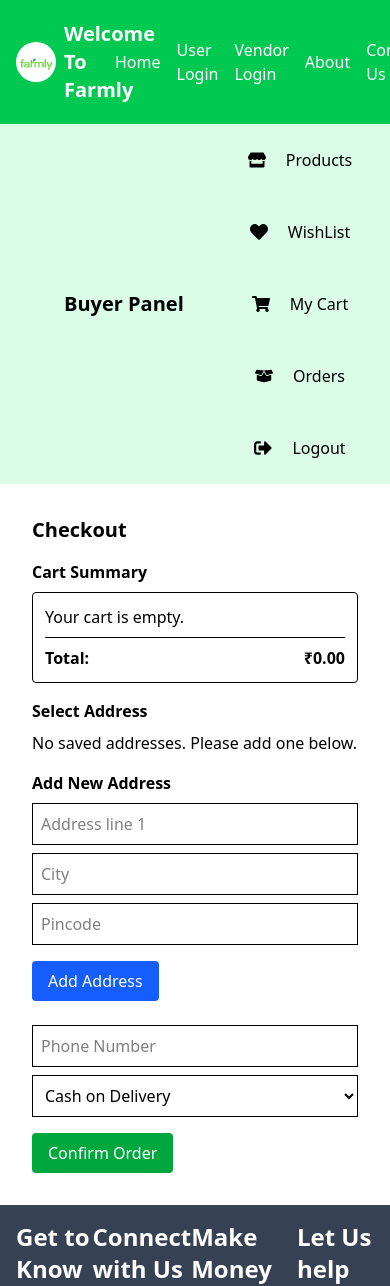
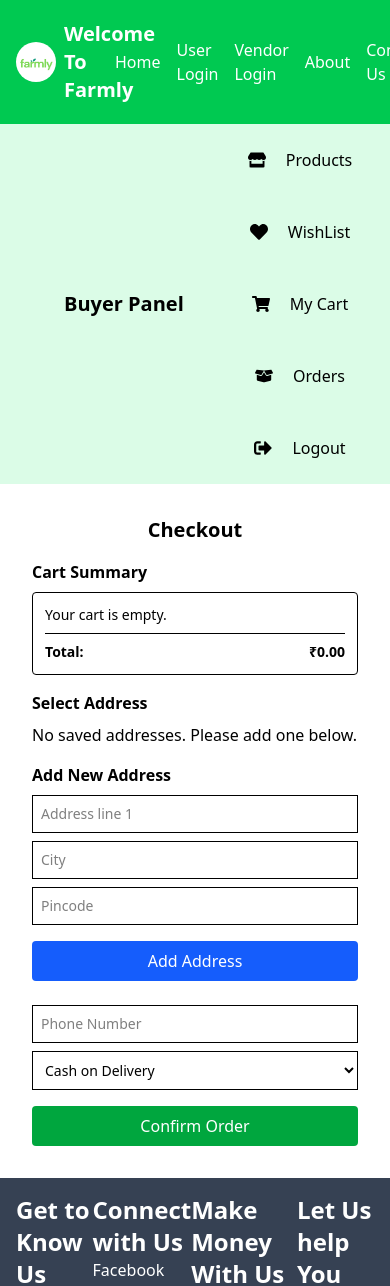
Before and after one commit to Sarat20/farmly, a React (Vite) app in the folder frontend/: page /user/checkout in a window 390 px wide. Shown: the top 1286 px of the page. Built offline with nearby package versions, Linux system fonts and the light colour scheme.

Commit message:
Update Checkout.jsx for responsive

```diff
--- a/frontend/src/pages/Checkout.jsx
+++ b/frontend/src/pages/Checkout.jsx
@@ -10,7 +10,6 @@
     const [phone, setPhone] = useState('');
     const [paymentMethod, setPaymentMethod] = useState('COD');
     const navigate = useNavigate();
-
 
     useEffect(() => {
         setAddresses(contextAddresses);
@@ -89,17 +88,17 @@
     };
 
     return (
-        <div className="p-4 max-w-lg mx-auto">
-            <h2 className="text-xl font-bold mb-4">Checkout</h2>
+        <div className="p-4 max-w-lg mx-auto w-full">
+            <h2 className="text-xl font-bold mb-4 text-center sm:text-left">Checkout</h2>
 
             <h3 className="font-semibold mb-2">Cart Summary</h3>
-            <ul className="mb-4 border p-3 rounded">
+            <ul className="mb-4 border p-3 rounded text-sm sm:text-base">
                 {cart.length === 0 ? (
                     <p>Your cart is empty.</p>
                 ) : (
                     cart.map((item) => (
-                        <li key={item._id} className="flex justify-between items-center mb-1">
-                            <span>{item.Name} x {item.quantity}</span>
+                        <li key={item._id} className="flex justify-between items-center mb-1 flex-wrap">
+                            <span className="w-full sm:w-auto">{item.Name} x {item.quantity}</span>
                             <span>₹{(item.Price * item.quantity).toFixed(2)}</span>
                         </li>
                     ))
@@ -112,11 +111,11 @@
 
             <h3 className="font-semibold mb-2">Select Address</h3>
             {addresses.length === 0 && <p className="mb-4">No saved addresses. Please add one below.</p>}
-            <ul className="mb-4">
+            <ul className="mb-4 space-y-2">
                 {addresses.map((addr, i) => (
                     <li
                         key={i}
-                        className="mb-2 flex items-center justify-between border p-2 rounded"
+                        className="flex flex-col sm:flex-row sm:items-center justify-between border p-2 rounded gap-2"
                     >
                         <label className="flex items-center space-x-2 cursor-pointer">
                             <input
@@ -126,11 +125,11 @@
                                 onChange={() => setSelectedAddressIndex(i)}
                                 className="mr-2"
                             />
-                            <span>{`${addr.line1}, ${addr.city} - ${addr.pincode}`}</span>
+                            <span className="text-sm sm:text-base">{`${addr.line1}, ${addr.city} - ${addr.pincode}`}</span>
                         </label>
                         <button
                             onClick={() => handleDeleteAddress(i)}
-                            className="text-red-600 hover:text-red-800"
+                            className="text-red-600 hover:text-red-800 text-sm"
                             title="Delete address"
                             aria-label="Delete address"
                         >
@@ -146,25 +145,25 @@
                 placeholder="Address line 1"
                 value={newAddress.line1}
                 onChange={(e) => setNewAddress({ ...newAddress, line1: e.target.value })}
-                className="w-full border p-2 mb-2"
+                className="w-full border p-2 mb-2 text-sm sm:text-base"
             />
             <input
                 type="text"
                 placeholder="City"
                 value={newAddress.city}
                 onChange={(e) => setNewAddress({ ...newAddress, city: e.target.value })}
-                className="w-full border p-2 mb-2"
+                className="w-full border p-2 mb-2 text-sm sm:text-base"
             />
             <input
                 type="text"
                 placeholder="Pincode"
                 value={newAddress.pincode}
                 onChange={(e) => setNewAddress({ ...newAddress, pincode: e.target.value })}
-                className="w-full border p-2 mb-4"
+                className="w-full border p-2 mb-4 text-sm sm:text-base"
             />
             <button
                 onClick={handleAddAddress}
-                className="bg-blue-600 text-white px-4 py-2 rounded mb-6"
+                className="bg-blue-600 text-white px-4 py-2 rounded mb-6 w-full sm:w-auto"
             >
                 Add Address
             </button>
@@ -174,12 +173,12 @@
                 placeholder="Phone Number"
                 value={phone}
                 onChange={(e) => setPhone(e.target.value)}
-                className="w-full border p-2 mb-2"
+                className="w-full border p-2 mb-2 text-sm sm:text-base"
             />
             <select
                 value={paymentMethod}
                 onChange={(e) => setPaymentMethod(e.target.value)}
-                className="w-full border p-2 mb-4"
+                className="w-full border p-2 mb-4 text-sm sm:text-base"
             >
                 <option value="COD">Cash on Delivery</option>
                 <option value="UPI">UPI</option>
@@ -187,7 +186,7 @@
             </select>
             <button
                 onClick={handlePlaceOrder}
-                className="bg-green-600 text-white px-4 py-2 rounded"
+                className="bg-green-600 text-white px-4 py-2 rounded w-full sm:w-auto"
             >
                 Confirm Order
             </button>
```
